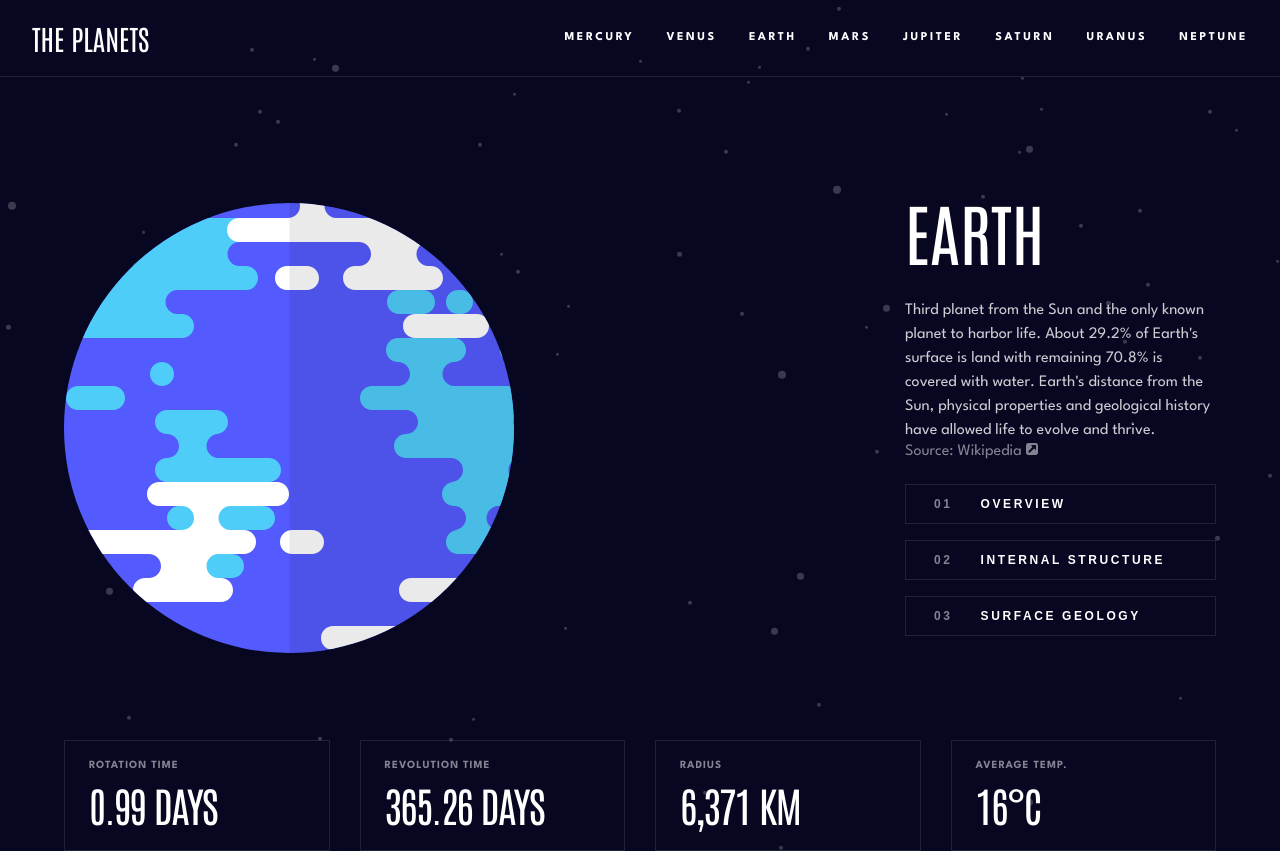
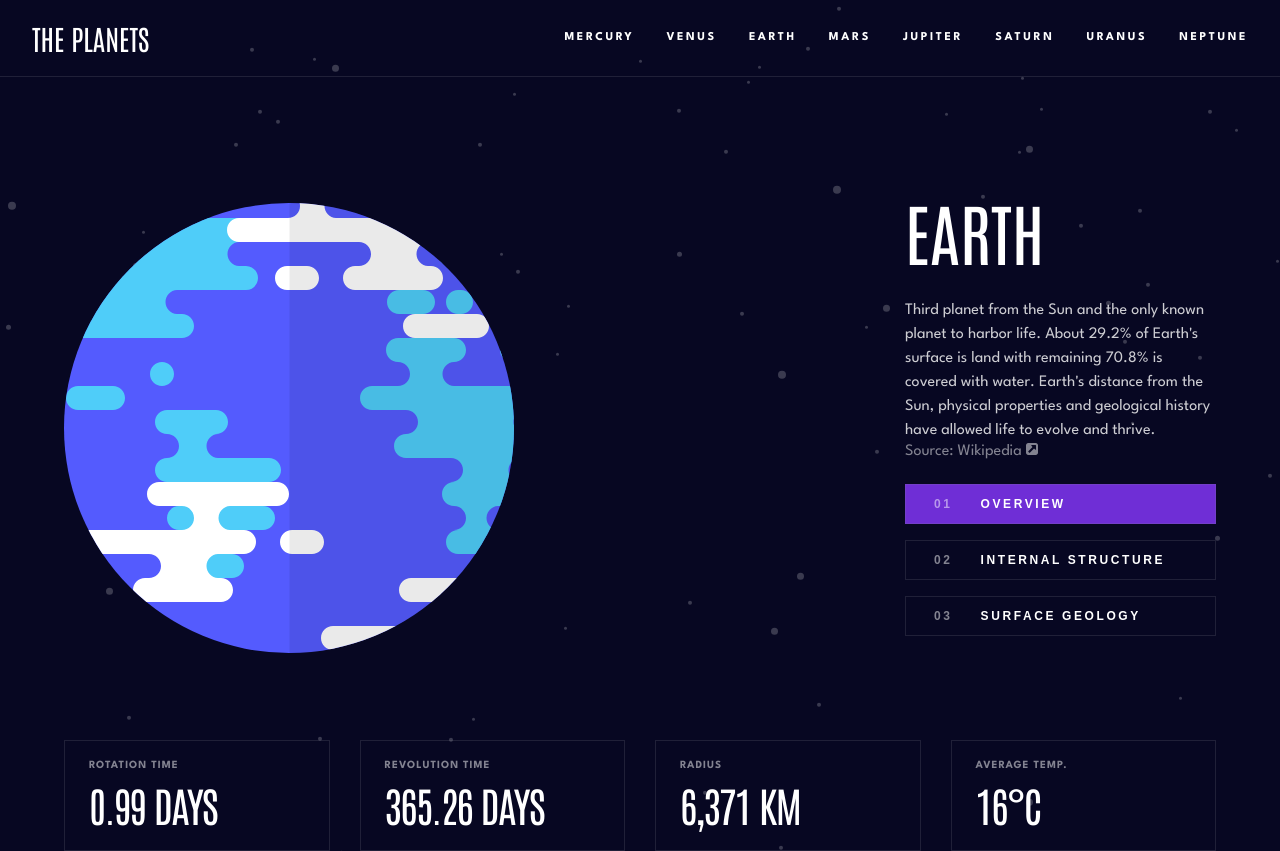
Before and after one commit to Mokalbari/planets-facts-2, a React (Vite) app: page / in a window 1280 px wide. Built offline with nearby package versions, Linux system fonts and the light colour scheme.

Commit message:
add background border color dynamic depending on information state

```diff
--- a/src/components/MobileButtonList.tsx
+++ b/src/components/MobileButtonList.tsx
@@ -1,23 +1,32 @@
 import "../styles/MobileButtonList.css"
 import { AppContext } from "../App"
 import { useContext } from "react"
+import { planetColors } from "../lib/planetColors"
+import { mobileButtonList } from "../lib/mobileButtonList"
 import type InformationType from "../types/InformationType"
 
 function MobileButtonList() {
-  const buttonList = ["Overview", "Structure", "Surface"]
-  const { setCurrentInformation } = useContext(AppContext)
+  const { currentInformation, currentPlanet, setCurrentInformation } =
+    useContext(AppContext)
 
   const handleClick = (index: InformationType) => () =>
     setCurrentInformation(index)
 
   return (
     <nav className="mobile-navigation-information">
-      {buttonList.map((button, index) => (
+      {mobileButtonList.map((button, index) => (
         <button
           className="mobile-navigation-information__button header-3"
           type="button"
           key={button}
           onClick={handleClick(index as InformationType)}
+          style={{
+            borderBottom:
+              currentInformation === index
+                ? `4px solid ${planetColors[currentPlanet]}`
+                : "4px solid transparent",
+            color: currentInformation === index ? "white" : "",
+          }}
         >
           {button}
         </button>
--- a/src/components/PlanetDescription.tsx
+++ b/src/components/PlanetDescription.tsx
@@ -2,10 +2,10 @@ import "../styles/PlanetDescription.css"
 import sourceIcon from "../assets/icon-source.svg"
 import { AppContext } from "../App"
 import { useContext } from "react"
+import { buttonList } from "../lib/buttonList"
+import { planetColors } from "../lib/planetColors"
 import data from "../data/data"
 import type InformationType from "../types/InformationType"
-
-const buttonList = ["Overview", "Internal Structure", "Surface Geology"]
 
 const PlanetDescription = () => {
   const { currentPlanet, currentInformation, setCurrentInformation } =
@@ -37,6 +37,13 @@ const PlanetDescription = () => {
             type="button"
             className="planet-article__button-item header-3"
             onClick={handleClick(index as InformationType)}
+            style={{
+              backgroundColor:
+                currentInformation === index
+                  ? `${planetColors[currentPlanet]}`
+                  : "",
+              color: currentInformation === index ? "white" : "",
+            }}
           >
             <span className="planet-article__button-counter">0{index + 1}</span>{" "}
             {button}
--- /dev/null
+++ b/src/lib/buttonList.ts
@@ -0,0 +1 @@
+export const buttonList = ["Overview", "Internal Structure", "Surface Geology"]
--- /dev/null
+++ b/src/lib/mobileButtonList.ts
@@ -0,0 +1 @@
+export const mobileButtonList = ["Overview", "Structure", "Surface"]
--- /dev/null
+++ b/src/lib/planetColors.ts
@@ -0,0 +1,12 @@
+import type PlanetNameType from "../types/PlanetNameType"
+
+export const planetColors: Record<PlanetNameType, string> = {
+  Mercury: "#419EBB",
+  Venus: "#EDA249",
+  Earth: "#6f2ed6",
+  Mars: "#D14C32",
+  Jupiter: "#D83A34",
+  Saturn: "#CD5120",
+  Uranus: "#1ec2a4",
+  Neptune: "#2d68f0",
+}
```
